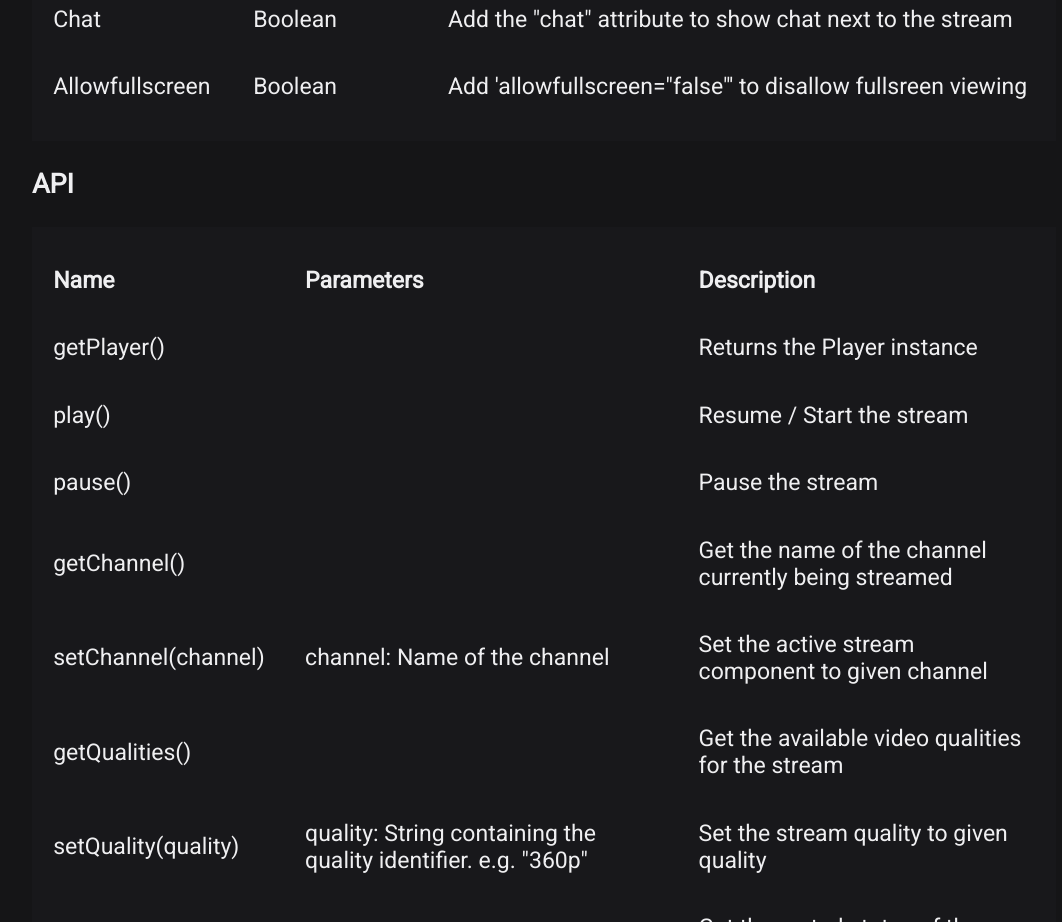
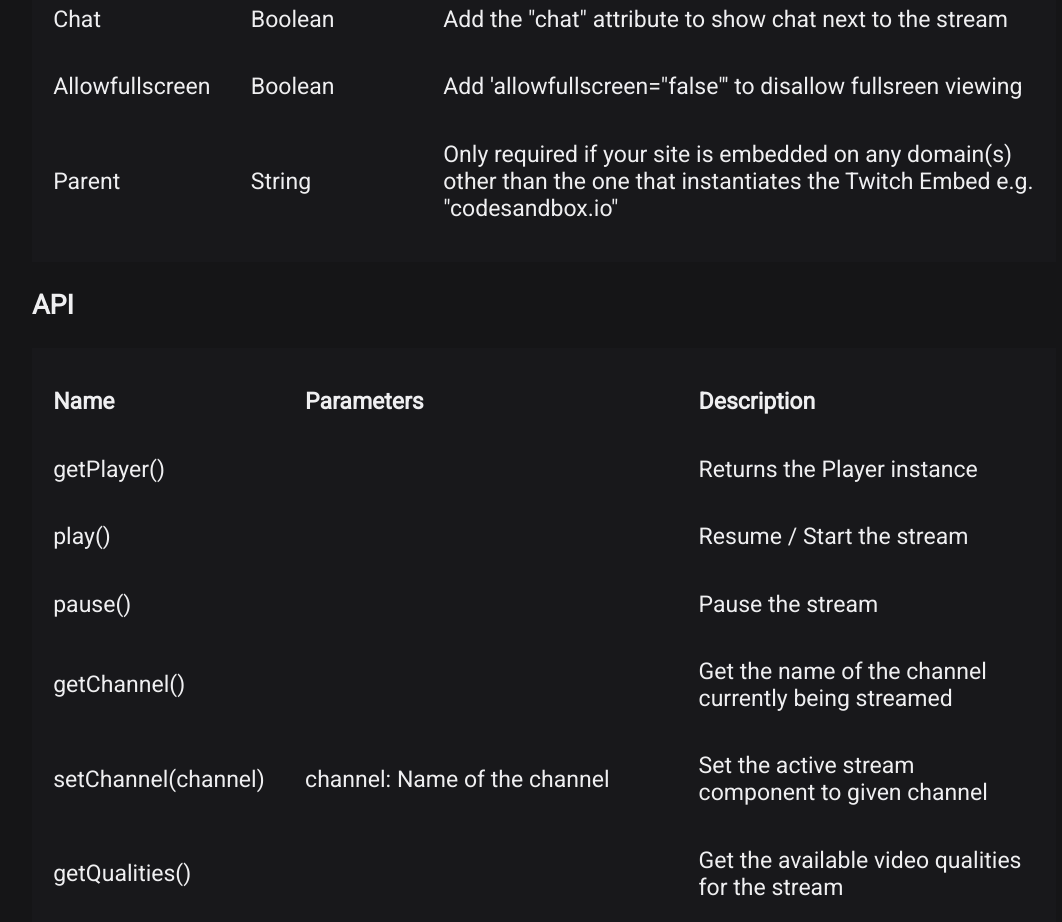
Before and after one commit to Matsuuu/twitch-stream, a website: page index.html in a window 1280 px wide. Shown: the part 1120-2042 px from the top of the page, without its empty margins (96-1158 px from the left). Drawn offline with Linux system fonts and the light colour scheme; a script that the page names is missing.

Commit message:
Update docs

```diff
--- a/index.html
+++ b/index.html
@@ -139,6 +139,14 @@
                         <td>Boolean</td>
                         <td>Add 'allowfullscreen="false"' to disallow fullsreen viewing</td>
                     </tr>
+                    <tr>
+                        <td>Parent</td>
+                        <td>String</td>
+                        <td>
+                            Only required if your site is embedded on any domain(s) other than the one that instantiates
+                            the Twitch Embed e.g. "codesandbox.io"
+                        </td>
+                    </tr>
                 </tbody>
             </table>
 
```
Also changed, not shown: README.md.
